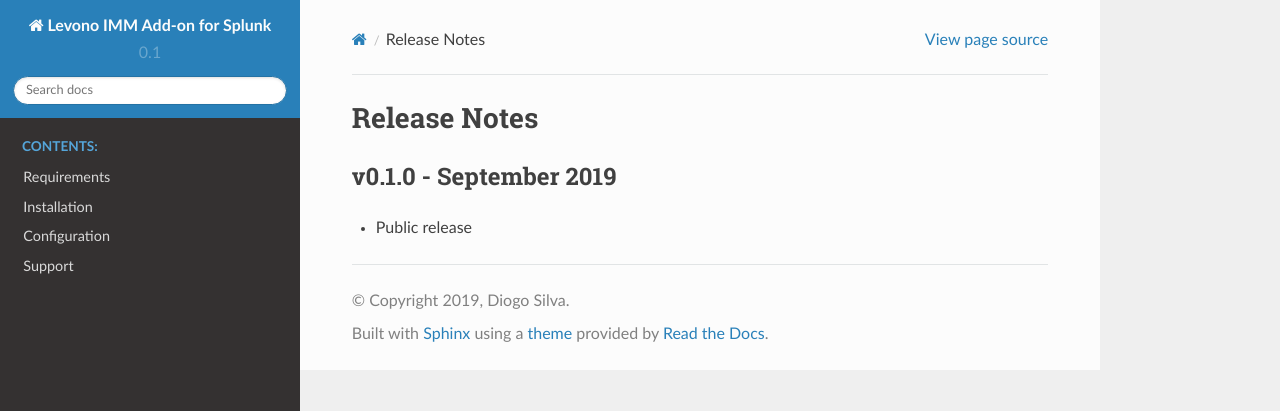
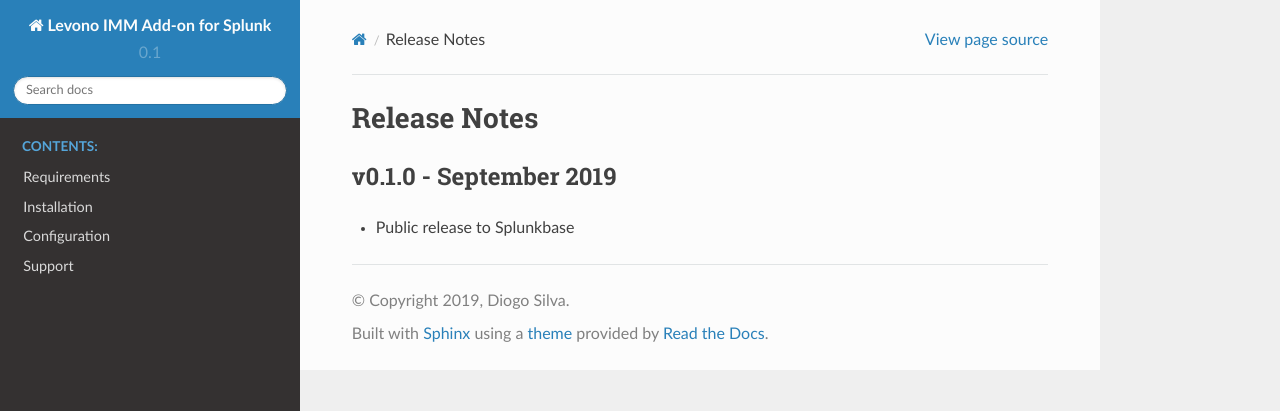
Before and after one commit to diogofgm/TA-lenovo_imm, a Sphinx documentation site: the page built from docs/source/releasenotes.rst, in a window 1280 px wide. Shown: the top 411 px of the page. Built offline with Sphinx 7.4.7 and the Read the Docs theme 2.0.0, drawn with Linux system fonts in a browser that asks for light colours; pages that are not in the unit, such as notebooks, are missing from menus.

Commit message:
Update releasenotes.rst

```diff
--- a/docs/source/releasenotes.rst
+++ b/docs/source/releasenotes.rst
@@ -3,5 +3,5 @@
 =============
 
 v0.1.0 - September 2019
---------------------
-- Public release
+-----------------------
+- Public release to Splunkbase
```
